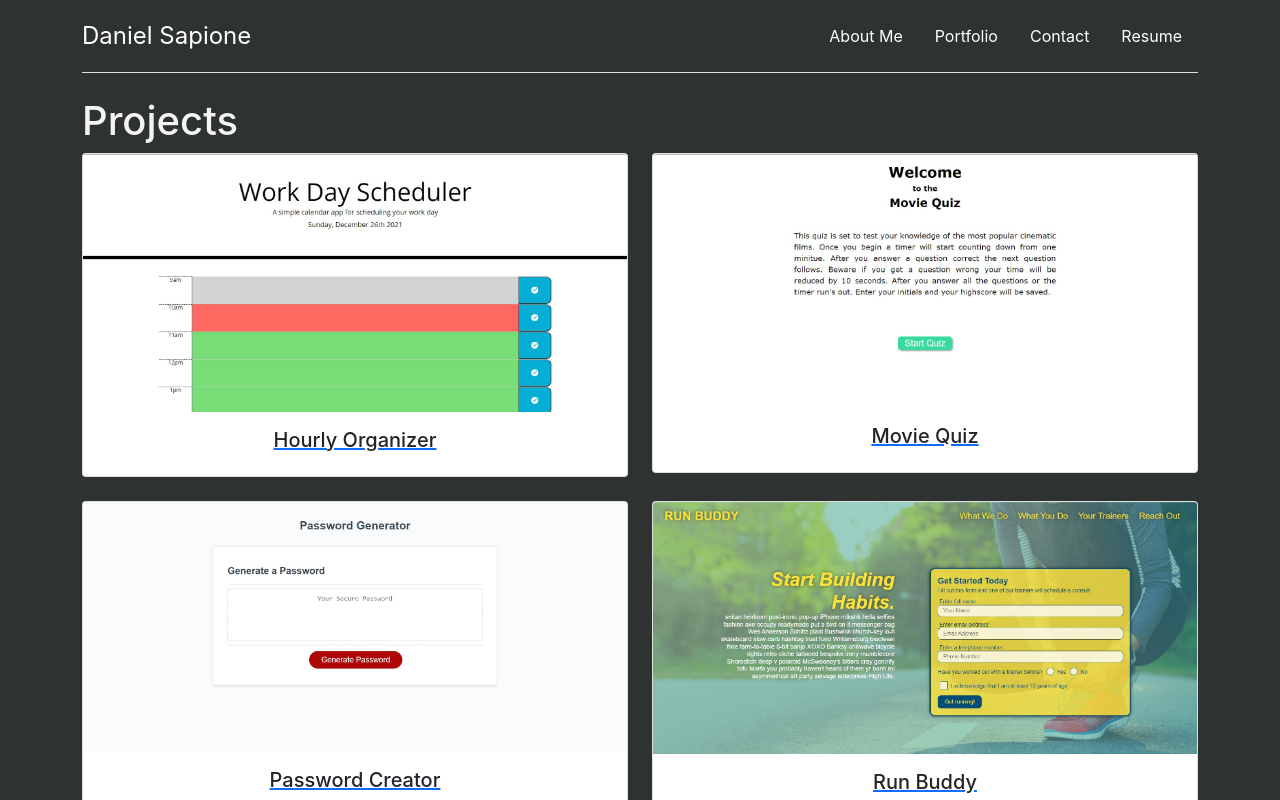
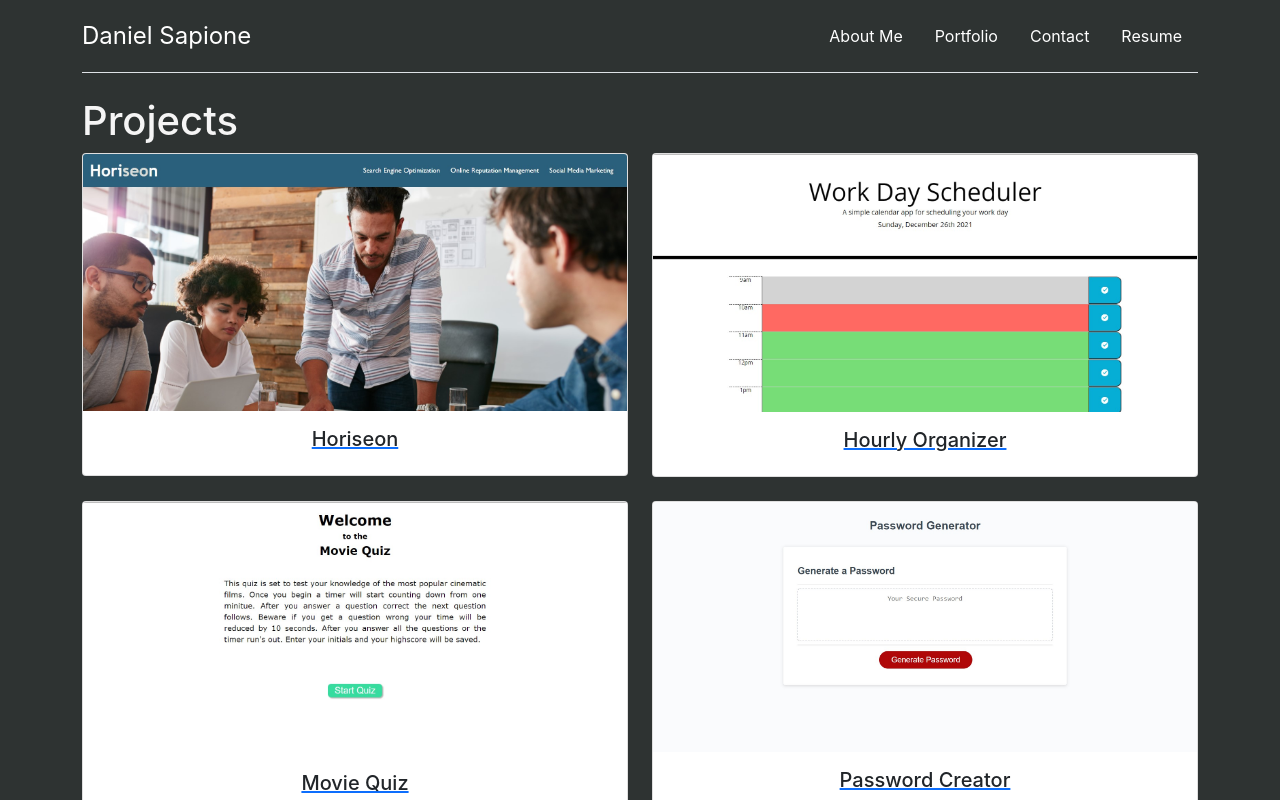
Before and after one commit to dsapione/react-portfolio, a React (Create React App) app: page / in a window 1280 px wide. Both pictures are taken after a click on the link "Portfolio". Shown: the top 800 px of the page. Built offline with nearby package versions, Linux system fonts and the light colour scheme.

Commit message:
added all projects

```diff
--- a/src/components/Projects/index.js
+++ b/src/components/Projects/index.js
@@ -2,6 +2,12 @@ import React, { useState } from 'react';
 
 function Projects() {
 	const [photos] = useState([
+    {
+      name: 'Horiseon',
+			description: 'screenshot of Horiseon website',
+      path: 'horiseon',
+			link: 'https://dsapione.github.io/Horiseon-refractor'
+    },
     {
       name: 'Hourly Organizer',
 			description: 'screenshot of Hourly Organizer website',
```
